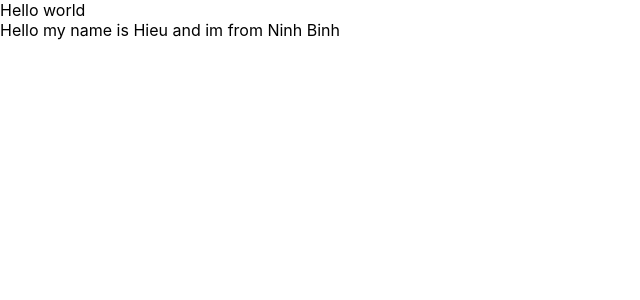
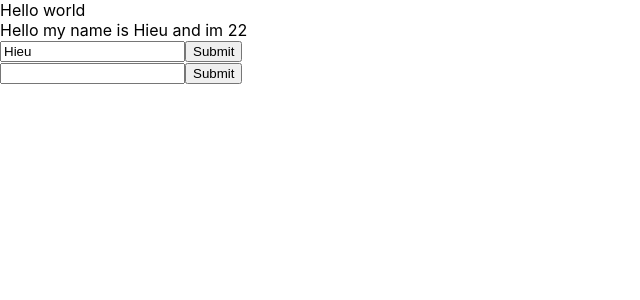
Before and after one commit to Hieu003/Test, a React (Create React App) app: page / in a window 1280 px wide. Shown: the top 300 px of the page, without its empty margins (0-640 px from the left). Built offline with nearby package versions, Linux system fonts and the light colour scheme.

Commit message:
chapter 22

```diff
--- a/src/Components/MyComponent.js
+++ b/src/Components/MyComponent.js
@@ -1,18 +1,12 @@
 import React from "react";
-
-
-
+import UserInfo from "./UserInfo";
 
 class MyComponent extends React.Component {
 
-    state = {
-        name: "Hieu",
-        address: "Ninh Binh"
-    };
-
     render() {
         return (
-            <div> Hello my name is {this.state.name} and im from {this.state.address}
+            <div>
+                <UserInfo></UserInfo>
             </div>
         )
     }
--- /dev/null
+++ b/src/Components/UserInfo.js
@@ -0,0 +1,50 @@
+import React from "react";
+
+
+class UserInfo extends React.Component {
+
+    state = {
+        name: "Hieu",
+        address: "Ninh Binh",
+        age: "22"
+    };
+
+
+
+    handleOnChangeInput = (event) => {
+        this.setState({
+            name: event.target.value
+        })
+    }
+
+
+    handleOnChangeAge = (event) => {
+        this.setState({
+            age: event.target.value
+        })
+    }
+
+    handleOnSubmit = (event) => {
+        event.preventDefault();
+        console.log(this.state)
+    }
+
+    render() {
+        return (
+            <div>
+                Hello my name is {this.state.name} and im {this.state.age}
+                <form onSubmit={(event) => { this.handleOnSubmit(event) }}>
+                    <input value={this.state.name} type="text" onChange={(event) => { this.handleOnChangeInput(event) }}></input>
+                    <button>Submit</button>
+                </form>
+
+                <form onSubmit={(event) => { this.handleOnSubmit(event) }}>
+                    <input type="text" onChange={(event) => { this.handleOnChangeAge(event) }}></input>
+                    <button>Submit</button>
+                </form>
+            </div>
+        )
+    }
+}
+
+export default UserInfo
```
